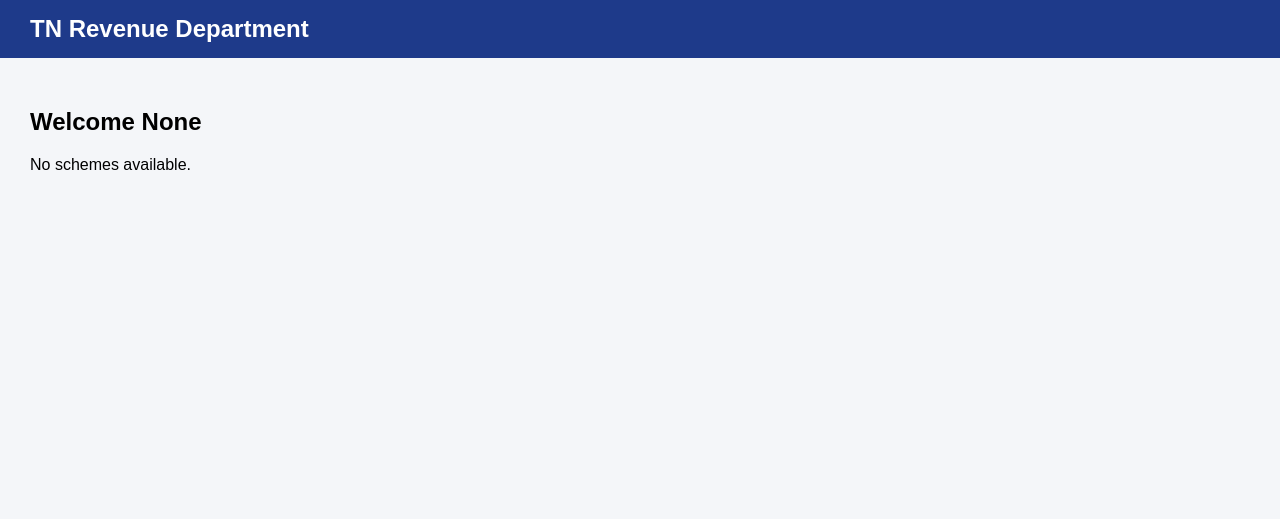
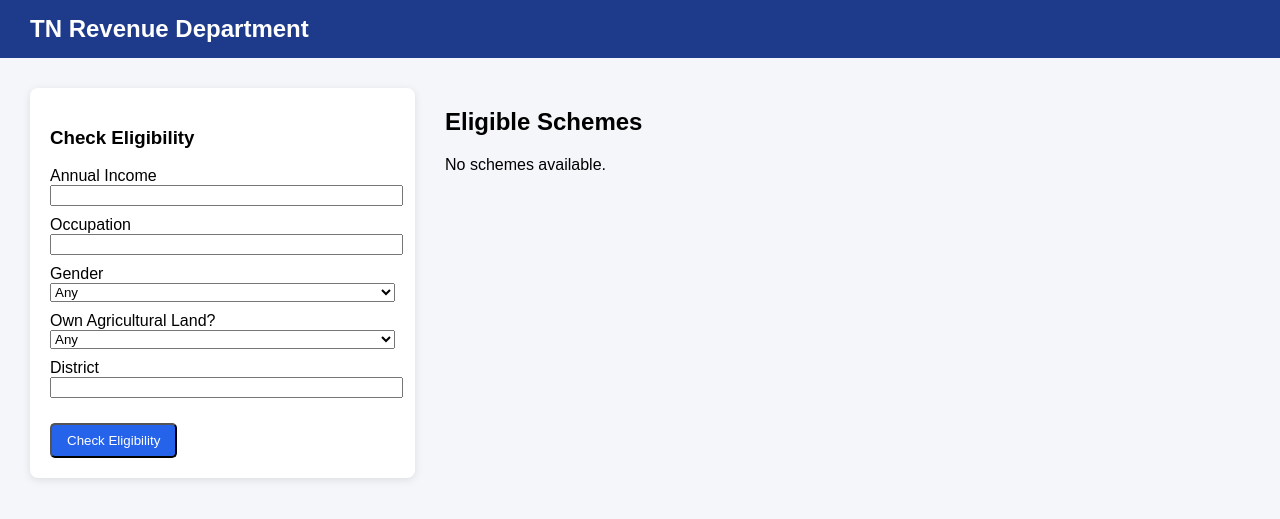
Before and after one commit to avinashnaidu2131-gif/gov_scheme_mapper, a Flask app: template templates/dashboard.html in a window 1280 px wide. Shown: the top 519 px of the page. Run offline with Flask 3, Linux system fonts and the light colour scheme; the template is opened without the code that fills it, so the values that code supplies are empty.

Commit message:
Added eligibility panel UI

```diff
--- a/templates/dashboard.html
+++ b/templates/dashboard.html
@@ -2,42 +2,66 @@
 
 {% block content %}
 
-<h2>Welcome {{ session.get("user") }}</h2>
+<div style="display:flex; gap:30px; align-items:flex-start;">
 
-{% if schemes %}
-    {% for scheme in schemes %}
-        <div class="card">
+    <!-- LEFT SIDE: ELIGIBILITY PANEL -->
+    <div style="width:30%; background:#ffffff; padding:20px; border-radius:8px; box-shadow:0 2px 8px rgba(0,0,0,0.1);">
 
-            <h3>{{ scheme.get("name", "Scheme Name") }}</h3>
+        <h3>Check Eligibility</h3>
 
-            <p>
-                <strong>Category:</strong>
-                {{ scheme.get("scheme_category", "Not Specified") }}
-            </p>
+        <form method="POST" action="{{ url_for('check_eligibility') }}">
 
-            <p>
-                <strong>Occupation:</strong>
-                {{ scheme.get("occupation", "Any") }}
-            </p>
+            <label>Annual Income</label><br>
+            <input type="number" name="income" required style="width:100%; margin-bottom:10px;"><br>
 
-            <p>
-                <strong>Income Limit:</strong>
-                ₹{{ scheme.get("income_limit", "N/A") }}
-            </p>
+            <label>Occupation</label><br>
+            <input type="text" name="occupation" style="width:100%; margin-bottom:10px;"><br>
 
-            <p>
-                <strong>Districts:</strong>
-                {{ scheme.get("districts", "All") }}
-            </p>
+            <label>Gender</label><br>
+            <select name="gender" style="width:100%; margin-bottom:10px;">
+                <option value="">Any</option>
+                <option value="Male">Male</option>
+                <option value="Female">Female</option>
+            </select><br>
 
-            <a href="{{ url_for('apply', scheme=scheme.get('name')) }}" class="btn">
-                Apply Now
-            </a>
+            <label>Own Agricultural Land?</label><br>
+            <select name="land" style="width:100%; margin-bottom:10px;">
+                <option value="">Any</option>
+                <option value="true">Yes</option>
+                <option value="false">No</option>
+            </select><br>
 
-        </div>
-    {% endfor %}
-{% else %}
-    <p>No schemes available.</p>
-{% endif %}
+            <label>District</label><br>
+            <input type="text" name="district" style="width:100%; margin-bottom:15px;"><br>
+
+            <button type="submit" class="btn">Check Eligibility</button>
+
+        </form>
+
+    </div>
+
+    <!-- RIGHT SIDE: RESULTS -->
+    <div style="width:70%;">
+
+        <h2>Eligible Schemes</h2>
+
+        {% if schemes %}
+            {% for scheme in schemes %}
+                <div class="card">
+                    <h3>{{ scheme.get("name") }}</h3>
+                    <p><strong>Category:</strong> {{ scheme.get("scheme_category") }}</p>
+                    <p><strong>Income Limit:</strong> ₹{{ scheme.get("income_limit") }}</p>
+                    <a href="{{ url_for('apply', scheme=scheme.get('name')) }}" class="btn">
+                        Apply
+                    </a>
+                </div>
+            {% endfor %}
+        {% else %}
+            <p>No schemes available.</p>
+        {% endif %}
+
+    </div>
+
+</div>
 
 {% endblock %}
```
